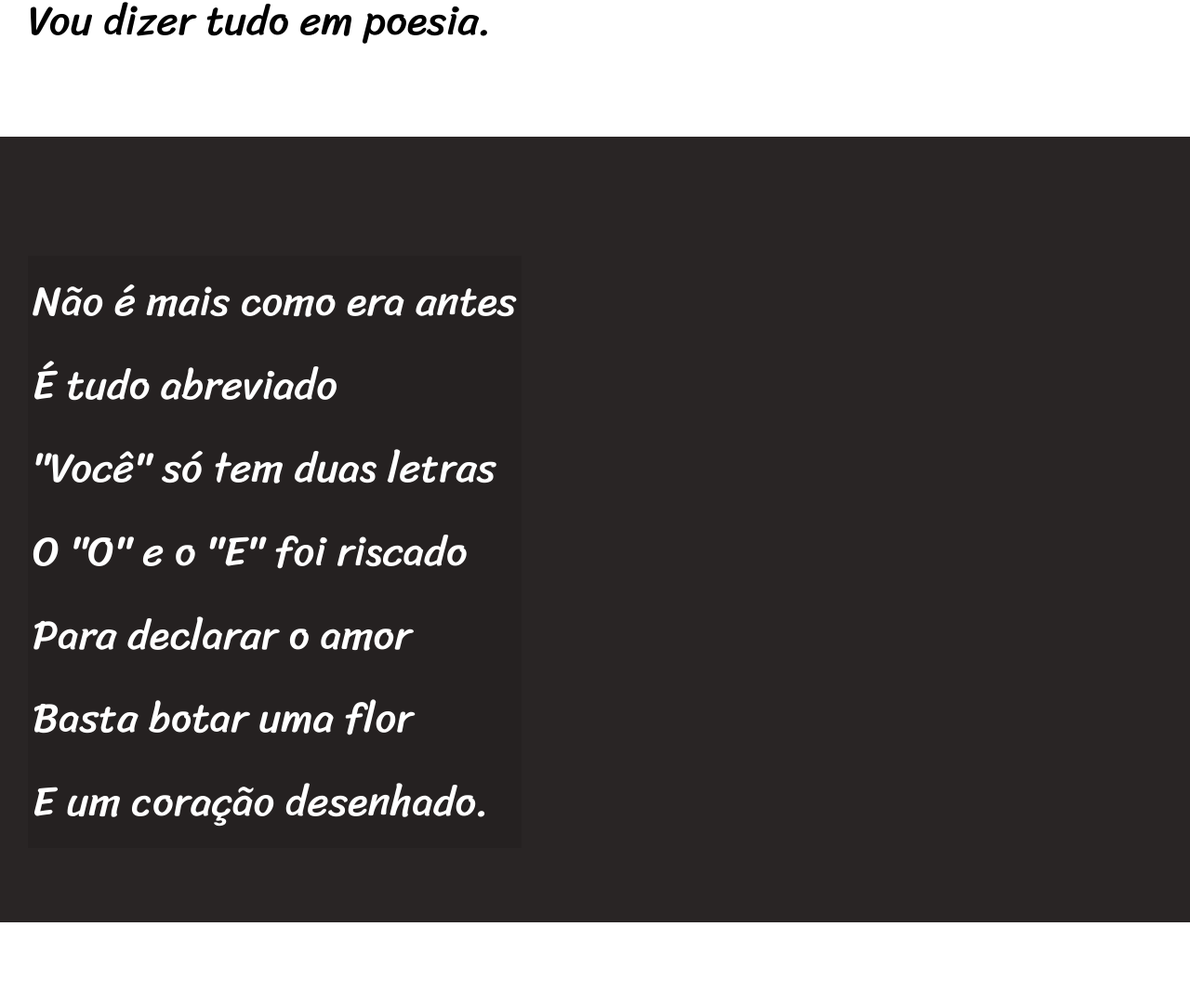
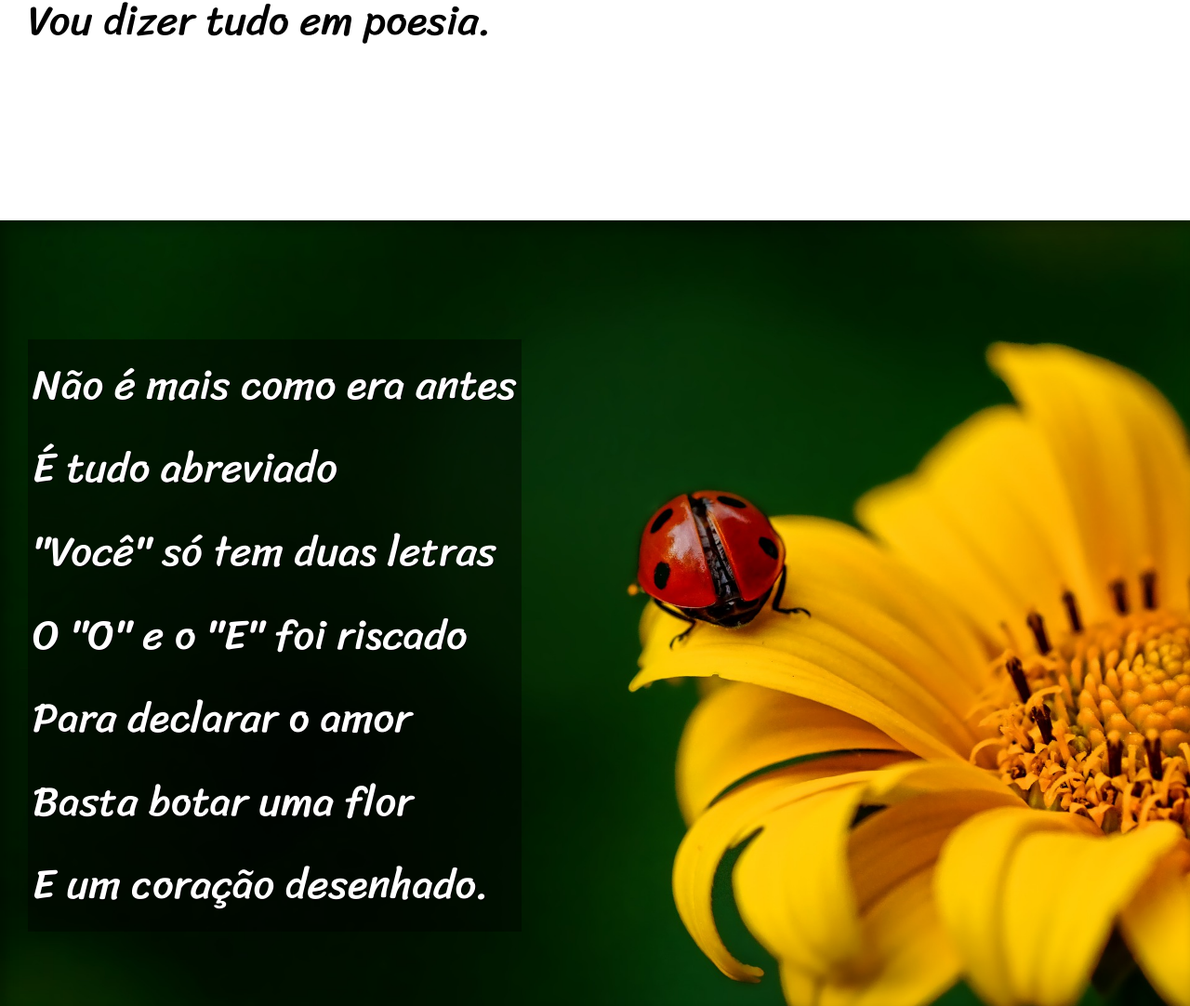
Before and after one commit to Hothon-7/projeto-cordel, a plain HTML site: page index.html in a window 1280 px wide. Shown: the part 948-2030 px from the top of the page at 93% size. Drawn offline with Linux system fonts and the light colour scheme.

Commit message:
térimino do projeto cordel

```diff
--- a/estilo/style.css
+++ b/estilo/style.css
@@ -58,6 +58,9 @@ section {
 
 
 }
+section > p {
+    padding-bottom: 2em;
+}
 
 section.normal{
  background-color: white;
@@ -67,12 +70,28 @@ section.normal{
 section.imagem{
     background-color: rgb(41, 37, 37);
     color: white;
+    box-shadow: inset 6px 6px 13px 0px rgba(0, 0, 0, 0.308);
+    background-size: cover;
+    background-attachment: fixed;
 }
 
 section.imagem > p {
     display: inline-block;
     padding: 5px;
-    background-color: rgba(0, 0, 0, 0.103);
+    background-color: rgba(0, 0, 0, 0.400);
+    text-shadow: 1px 1px 0px black;
+
+
+}
+
+section#img01{
+    background-image: url('../imagens/background001.jpg');
+    background-position: right center;
+
+}
+section#img02{
+    background-image: url('../imagens/background002.jpg');
+
 }
 
 footer{
--- a/index.html
+++ b/index.html
@@ -27,7 +27,7 @@
         </p>
     </section>
 
-    <section class="imagem">
+    <section class="imagem" id="img01">
         <p>
             Não é mais como era antes <br>
             É tudo abreviado <br>
@@ -61,7 +61,7 @@
         </p>
     </section >
 
-    <section class="imagem">
+    <section class="imagem" id="img02">
         <p>
             Tenho saudade das cartas <br>
             Escritas com a própria mão <br>
```
